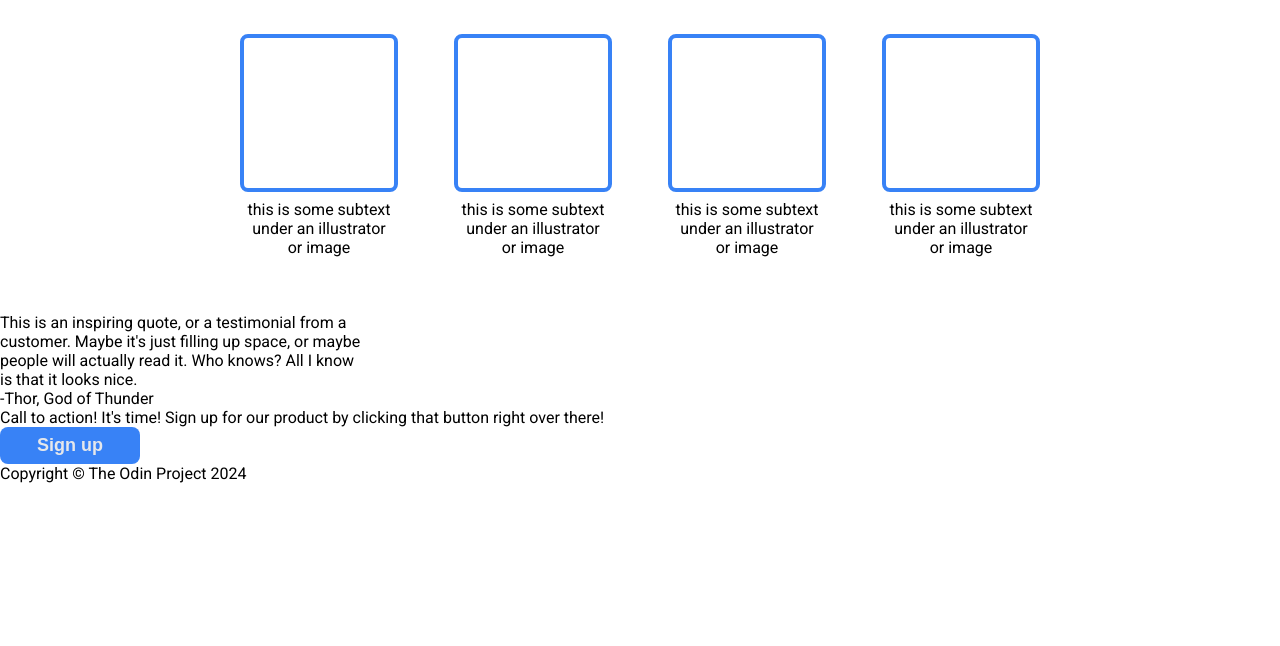
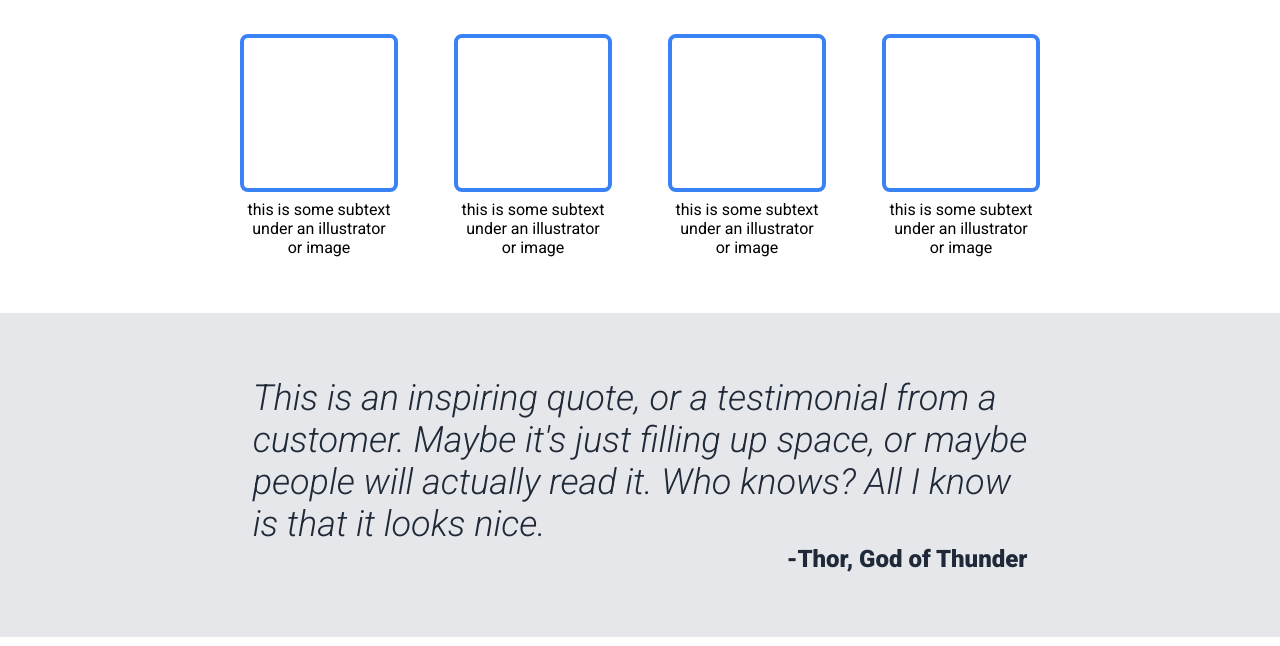
Before and after one commit to fumigari/odin-landing-page, a plain HTML site: page index.html in a window 1280 px wide. Shown: the part 654-1300 px from the top of the page. Before the commit the page ends 1137 px from the top, so only its background shows below. Drawn offline with Linux system fonts and the light colour scheme.

Commit message:
style: add styles for sections

```diff
--- a/styles.css
+++ b/styles.css
@@ -3,7 +3,7 @@
   --white: #f9faf8;
   --dark-white: #e5e7eb;
   --vivid-blue: #3882f6;
-  --gray: #6D747D;
+  --gray: #6d747d;
 
   --font-size-sm: 18px;
   --font-size-md: 24px;
@@ -11,26 +11,36 @@
   --font-size-x-lg: 48px;
 
   --font-weight-bold: 900;
+  --font-weight-semi-bold: 600;
+
+  --white-text-color: var(--white);
+  --dark-grayish-blue-text-color: var(--dark-grayish-blue);
+  --dark-white-text-color: var(--dark-white);
 
   --dark-background-color: var(--dark-grayish-blue);
-  --main-text-color: var(--white);
-  --secondary-text-color: var(--dark-white);
-  --header-logo-text-color: var(--white);
+  --blue-background-color: var(--vivid-blue);
+  --light-background-color: var(--white);
+  --semi-dark-background-color: var(--dark-white);
+
   --button-background-color: var(--vivid-blue);
-  --button-text-color: var(--white);
-  --light-background-color: var(--white);
-  --information-header-text-color: var(--dark-grayish-blue);
+  --button-border-color: var(--white);
+
   --information-square-color: var(--vivid-blue);
-  --quote-section-background-color: var(--dark-white);
   --image-container: var(--gray);
-  --image-text-color: var(--white);
-  --quote-text-color: var(--dark-grayish-blue);
+
   font-family: Roboto, 'Open Sans', 'Helvetica Neue', sans-serif;
 }
 
 body {
+  height: 100vh;
   padding: 0;
   margin: 0;
+  display: flex;
+  flex-direction: column;
+}
+
+main {
+  flex: 1;
 }
 
 ul {
@@ -46,7 +56,7 @@ li {
 
 a {
   text-decoration: none;
-  color: var(--secondary-text-color);
+  color: var(--dark-white-text-color);
   font-size: var(--font-size-sm);
 }
 
@@ -57,7 +67,7 @@ button {
   border-style: none;
   font-size: var(--font-size-sm);
   font-weight: var(--font-weight-bold);
-  color: var(--button-text-color);
+  color: var(--white-text-color);
   width: 140px;
 }
 
@@ -76,7 +86,7 @@ button {
 
 .header-content span {
   font-size: var(--font-size-md);
-  color: var(--header-logo-text-color);
+  color: var(--white-text-color);
   font-weight: var(--font-weight-bold);
 }
 
@@ -92,15 +102,6 @@ button {
   gap: 12px;
 }
 
-@media screen and (max-width: 1408px) {
-  .header-content {
-    max-width: 76%;
-  }
-  .main-content {
-    max-width: 76%;
-  }
-}
-
 .main-content-left {
   display: flex;
   gap: 8px;
@@ -109,14 +110,14 @@ button {
 }
 
 .main-text {
-  color: var(--main-text-color);
+  color: var(--white-text-color);
   font-weight: var(--font-weight-bold);
   font-size: var(--font-size-x-lg);
   margin: 0;
 }
 
 .secondary-text {
-  color: var(--secondary-text-color);
+  color: var(--dark-white-text-color);
   font-size: var(--font-size-sm);
 }
 
@@ -130,7 +131,7 @@ button {
 }
 
 .image span {
-  color: var(--image-text-color);
+  color: var(--white-text-color);
 }
 
 .information {
@@ -149,7 +150,7 @@ button {
 .information-header {
   font-size: var(--font-size-lg);
   font-weight: var(--font-weight-bold);
-  color: var(--information-header-text-color);
+  color: var(--dark-grayish-blue-text-color);
 }
 
 .grid {
@@ -178,3 +179,88 @@ button {
   border-radius: 8px;
   border-color: var(--information-square-color);
 }
+
+.quote {
+  background-color: var(--semi-dark-background-color);
+  display: flex;
+  justify-content: center;
+}
+
+.quote-container {
+  max-width: 50%;
+  margin: 64px auto;
+  display: flex;
+  flex-direction: column;
+}
+
+.quote-container div {
+  font-style: italic;
+  font-size: var(--font-size-lg);
+  color: var(--dark-grayish-blue-text-color);
+}
+
+.quote-container span {
+  font-size: var(--font-size-md);
+  color: var(--dark-grayish-blue-text-color);
+  font-weight: var(--font-weight-bold);
+  align-self: flex-end;
+}
+
+.callout {
+  display: flex;
+  justify-content: center;
+  align-items: center;
+}
+
+.callout-container {
+  margin: 64px auto;
+  padding: 0 64px;
+  width: 50%;
+  height: 150px;
+  background-color: var(--blue-background-color);
+  border-width: 4px;
+  border-style: none;
+  border-radius: 8px;
+  display: flex;
+  justify-content: space-around;
+  align-items: center;
+}
+
+.callout-text {
+  display: flex;
+  flex-direction: column;
+}
+
+.callout-container button {
+  border-style: solid;
+  border-color: var(--button-border-color);
+}
+
+.callout-main-text {
+  font-size: var(--font-size-md);
+  color: var(--white-text-color);
+  font-weight: 600;
+}
+
+.callout-secondary-text {
+  color: var(--white-text-color);
+}
+
+.footer {
+  display: flex;
+  justify-content: center;
+  background-color: var(--dark-background-color);
+  padding: 32px;
+}
+
+.footer-text {
+  color: var(--white-text-color);
+}
+
+@media screen and (max-width: 1408px) {
+  .header-content,
+  .main-content,
+  .quote-container {
+    max-width: 76%;
+  }
+}
```
